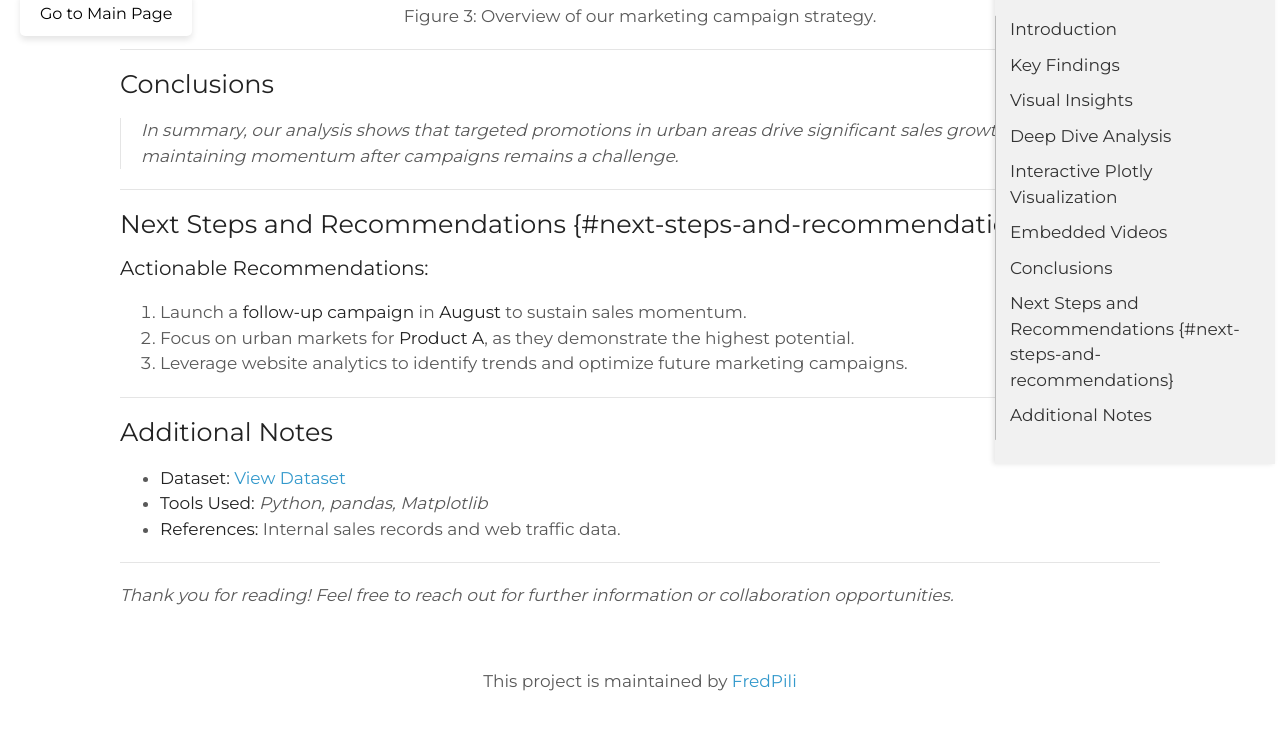
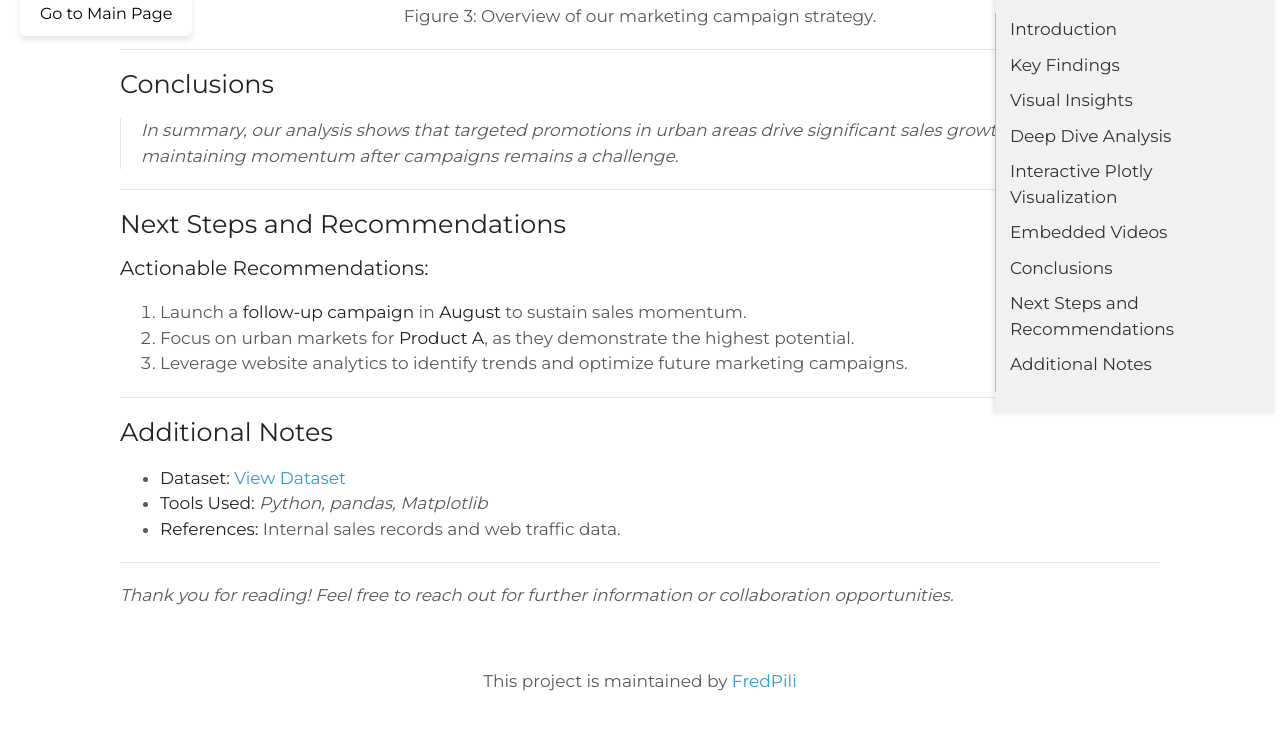
Before and after one commit to FredPili/ADAWebsite, a Jekyll site: the page built from template.md, in a window 1280 px wide and 900 px high, scrolled down 4620 px, cut to the strip 108-838 px from the top of the window. Built offline with Jekyll 4.4.1, drawn with Linux system fonts in a browser that asks for light colours.

Commit message:
updated template

```diff
--- a/template.md
+++ b/template.md
@@ -139,7 +139,7 @@ You can embed videos directly into your report using HTML. For example:
 
 ---
 
-## **Next Steps and Recommendations {#next-steps-and-recommendations}**
+## **Next Steps and Recommendations**
 ### **Actionable Recommendations:**
 1. Launch a **follow-up campaign** in **August** to sustain sales momentum.
 2. Focus on urban markets for **Product A**, as they demonstrate the highest potential.
```
